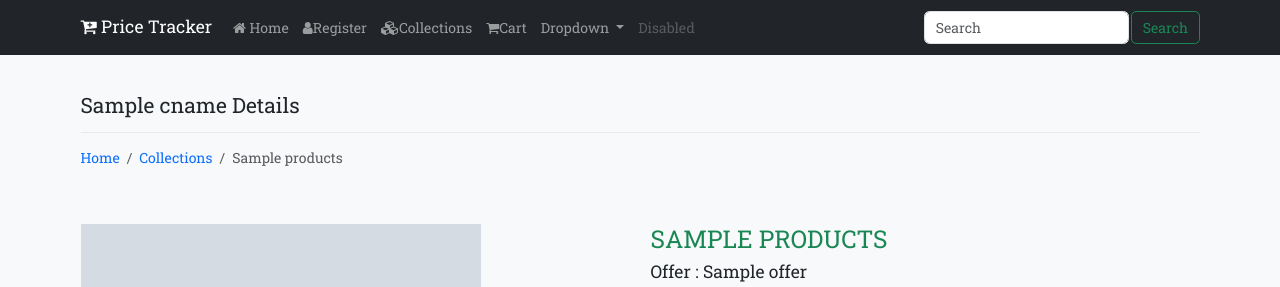
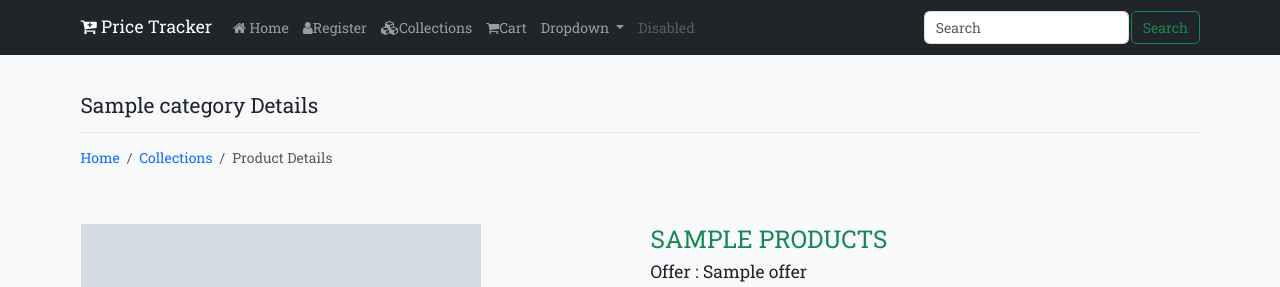
Before and after one commit to Sakthiveltut/Pricetracker, a Django app: template app/templates/app/products/product_details.html in a window 1280 px wide. Shown: the top 287 px of the page. Run offline with Django 4.2, Linux system fonts and the light colour scheme; the template is opened without the code that fills it: most values are stand-ins (such as "Sample title", 1, 10 or a date in 2020); grey boxes marked "Sample" are stand-in pictures; data that the repository does not hold is empty.

Commit message:
product view

```diff
--- a/app/templates/app/products/product_details.html
+++ b/app/templates/app/products/product_details.html
@@ -8,13 +8,13 @@ ShopKart | Online Shopping
   <div class="container">
     <div class="row">
       <div class="col-12">
-          <h4 class="mb-3" style="margin-top: 30px;">{{cname}} Details</h4>
+          <h4 class="mb-3" style="margin-top: 30px;">{{products.category.name}} Details</h4>
           <hr style="border-color:#b8bfc2;">
           <nav aria-label="breadcrumb">
             <ol class="breadcrumb">
               <li class="breadcrumb-item"><a href="{% url 'home' %}">Home</a></li>
               <li class="breadcrumb-item"><a href="{% url 'collections' products.category.name %}">Collections</a></li>
-              <li class="breadcrumb-item active" aria-current="page">{{products}}</li>
+              <li class="breadcrumb-item active" aria-current="page">Product Details</li>
             </ol>
           </nav>
       </div>
--- a/app/views.py
+++ b/app/views.py
@@ -22,7 +22,7 @@ def collectionsview(request,name):
     paginator = Paginator(combined, 40)
     page_number = request.GET.get('page')
     products = paginator.get_page(page_number)
-    return render(request, 'app/products/index.html', {'products': products,"category_name":name})
+    return render(request, 'app/products/index.html', {'products': products,})
 
 
 def product_details(request,cname,pname):
```
